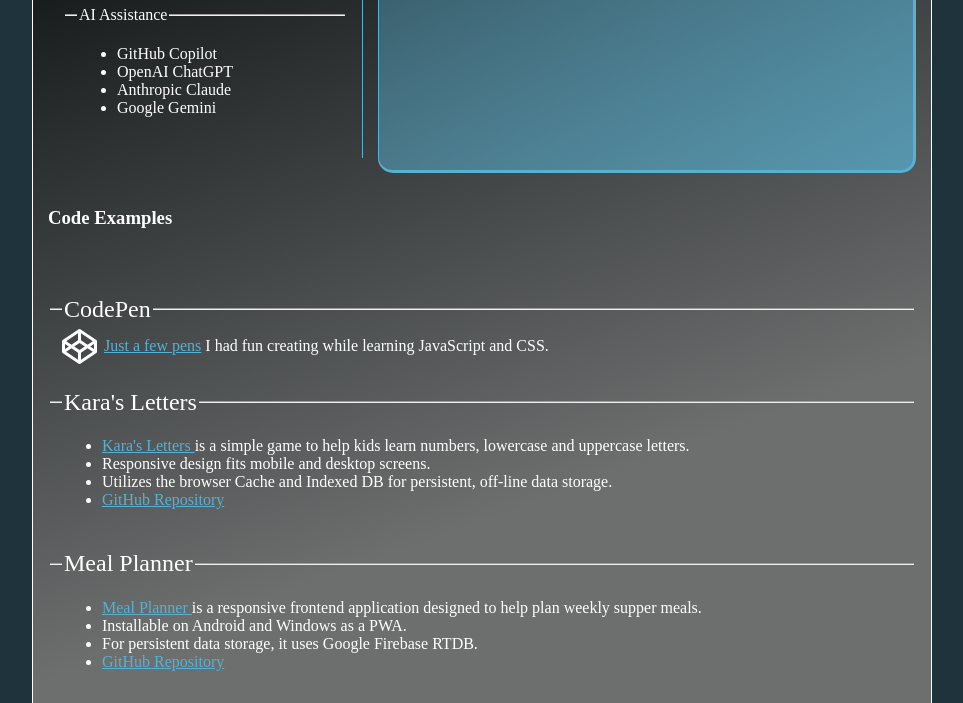
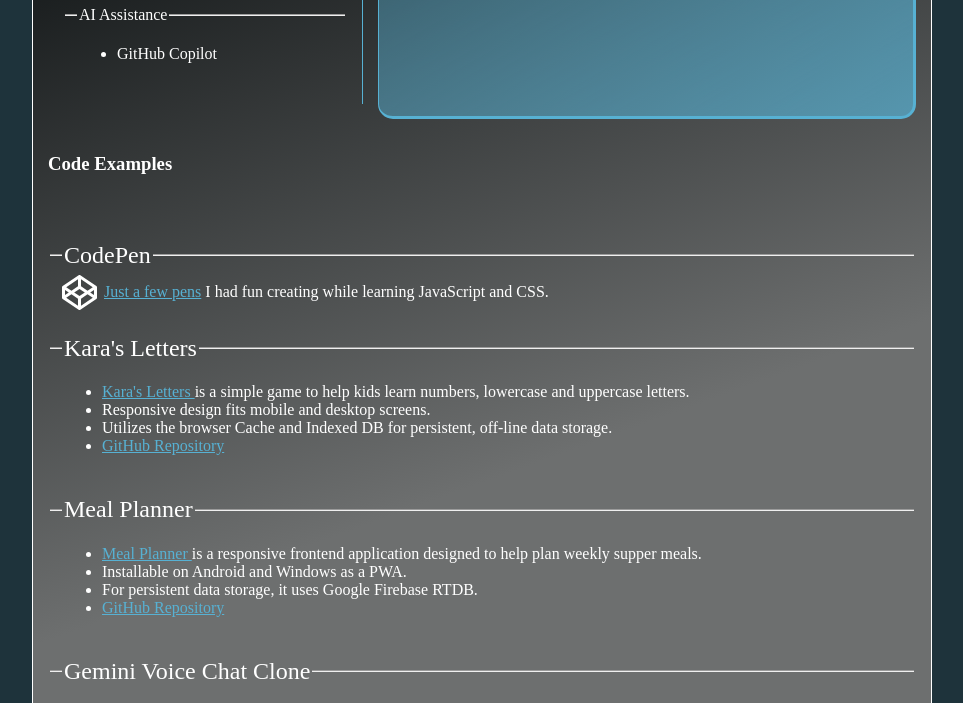
Before and after one commit to AlphaT7/portfolio, a website built with Vite: page src/index.html in a window 1280 px wide. Shown: the part 931-1634 px from the top of the page, without its empty margins (158-1121 px from the left). Built offline with nearby package versions, Linux system fonts and the light colour scheme; files whose address does not match are found by name.

Commit message:
updated csp in firebase, removed unecessary ai details

```diff
--- a/src/index.html
+++ b/src/index.html
@@ -287,9 +287,6 @@
           <legend>AI Assistance</legend>
           <ul>
             <li>GitHub Copilot</li>
-            <li>OpenAI ChatGPT</li>
-            <li>Anthropic Claude</li>
-            <li>Google Gemini</li>
           </ul>
         </fieldset>
       </section>
```
Also changed, not shown: dist/index.html, firebase.json, 1 other file.
